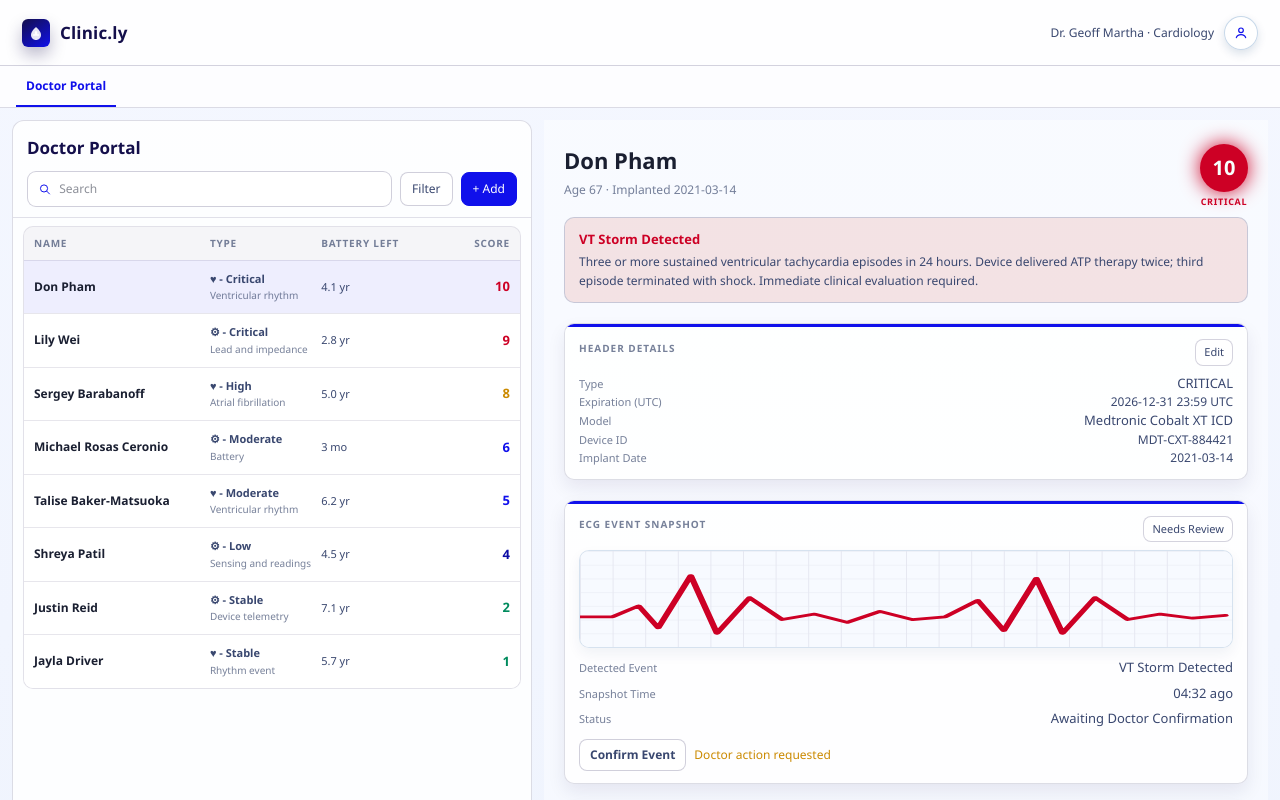
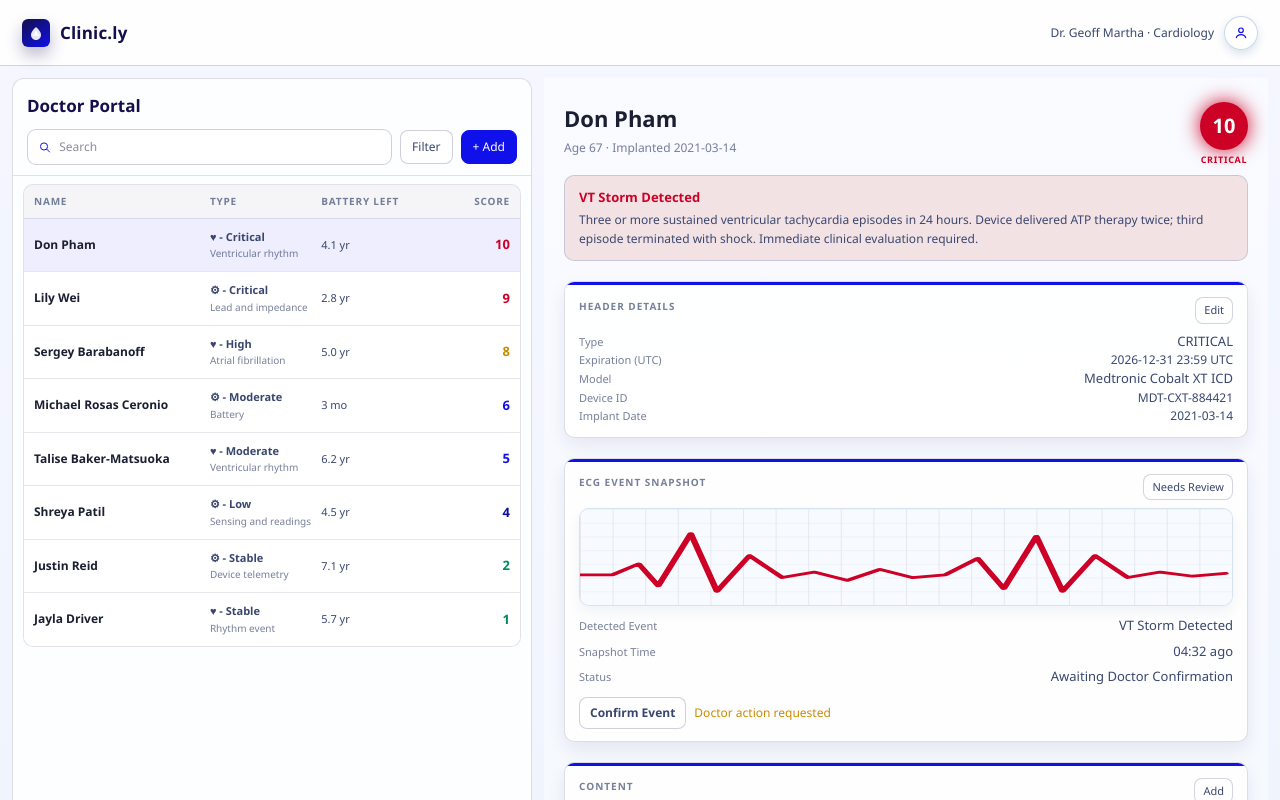
Before and after one commit to Talise-Medtronic/Clinic.ly, a React (Vite) app: page / in a window 1280 px wide. Shown: the top 800 px of the page. Built offline with nearby package versions, Linux system fonts and the light colour scheme; the HTML template or start-up script is replaced by a standard one; a web font is replaced by a local one.

Commit message:
remove header

```diff
--- a/src/App.tsx
+++ b/src/App.tsx
@@ -196,43 +196,6 @@ export default function App() {
           )}
         </div>
       </header>
-
-      <div
-        style={{
-          height: 42,
-          display: "flex",
-          alignItems: "stretch",
-          gap: 6,
-          padding: "0 16px",
-          borderBottom: "1px solid rgba(20, 15, 75, 0.14)",
-          background: "rgba(255, 255, 255, 0.82)",
-          position: "relative",
-          zIndex: 1,
-          flexShrink: 0,
-        }}
-      >
-        {([
-          { key: "patients", label: "Doctor Portal" },
-        ] as const).map((item) => (
-          <button
-            key={item.key}
-            onClick={() => setView(item.key)}
-            style={{
-              border: "none",
-              background: "transparent",
-              borderBottom: view === item.key ? "2px solid var(--primary-base)" : "2px solid transparent",
-              color: view === item.key ? "var(--primary-base)" : "var(--text-mid)",
-              fontFamily: "var(--font-ui)",
-              fontSize: 12,
-              fontWeight: view === item.key ? 600 : 500,
-              padding: "0 10px",
-              cursor: "pointer",
-            }}
-          >
-            {item.label}
-          </button>
-        ))}
-      </div>
 
       {isMobile && view === "patients" && (
         <div
```
